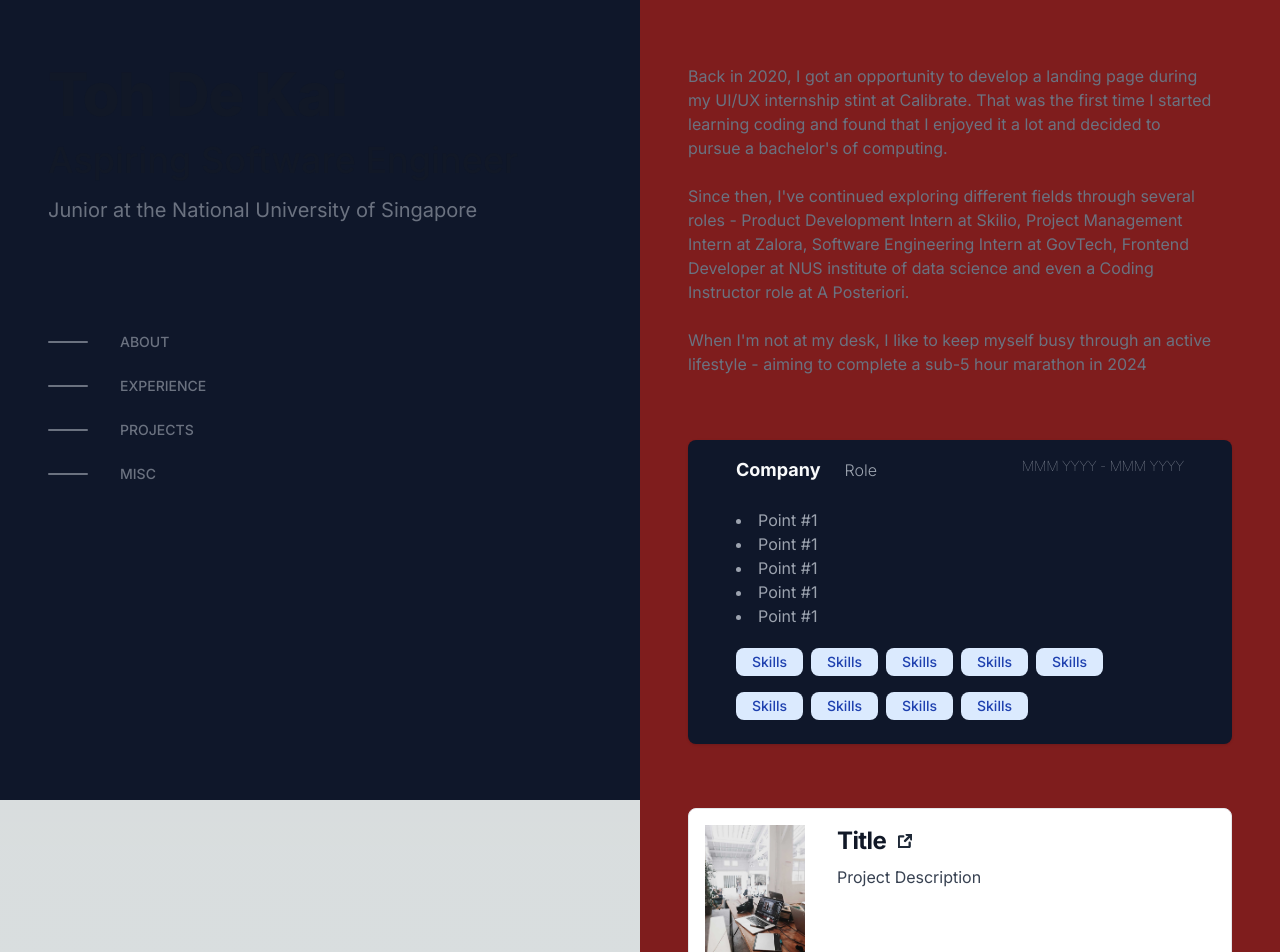
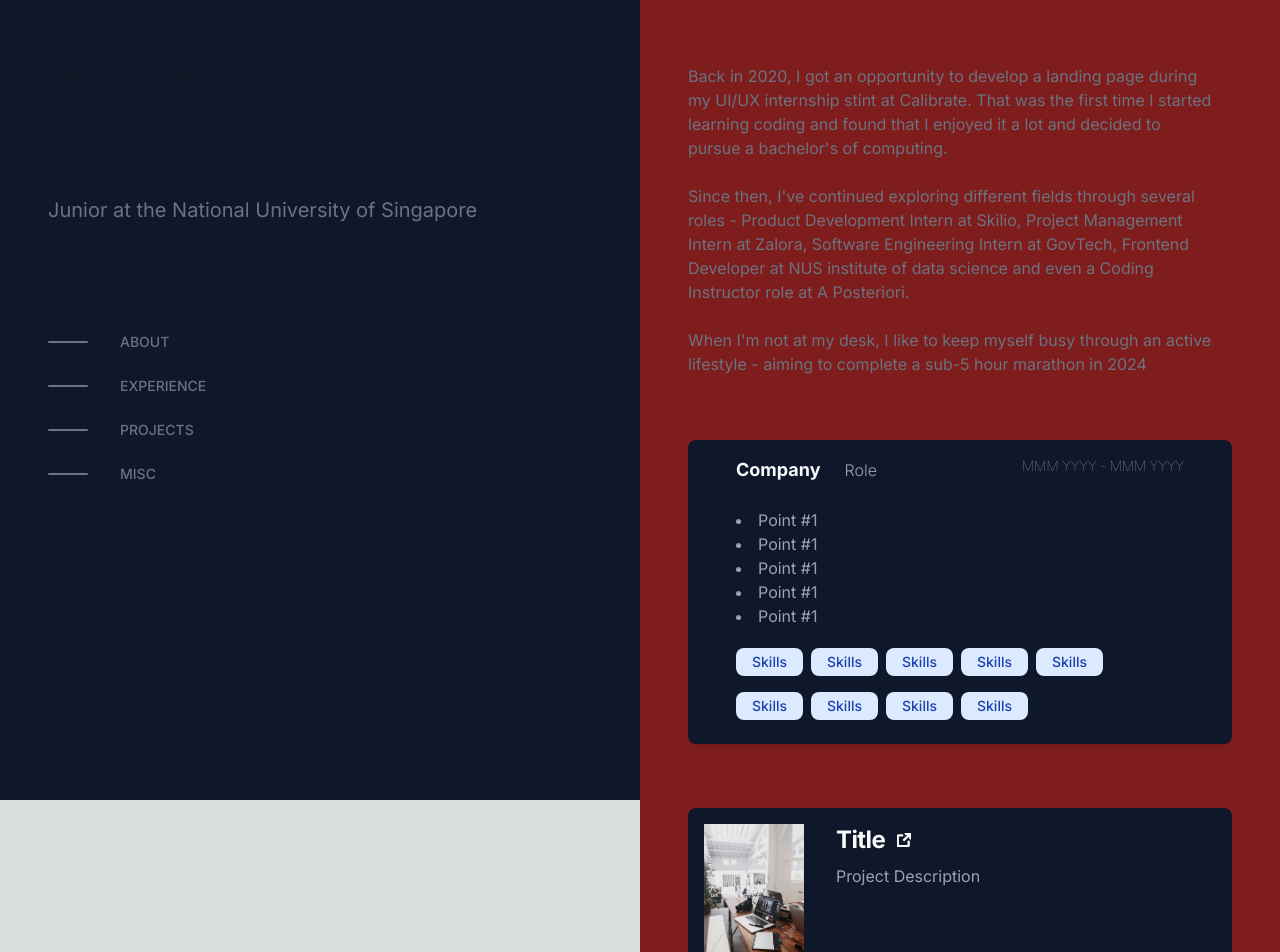
Before and after one commit to TohDeKai/portfolio, a Next.js app in the folder app/: page / in a window 1280 px wide. Shown: the top 952 px of the page. Built offline with nearby package versions, Linux system fonts and the light colour scheme.

Commit message:
FEAT: projects styling

```diff
--- a/app/src/app/components/projects.tsx
+++ b/app/src/app/components/projects.tsx
@@ -6,7 +6,7 @@ export default function Projects() {
       <div className="px-4 max-w-screen-xl py-8 lg:px-12 2xl:mr-54 flex flex-col lg:flex-row items-start lg:items-center">
         <a
           href="#"
-          className="flex flex-row w-full bg-white border border-gray-200 rounded-lg "
+          className="flex flex-row w-full rounded-lg bg-slate-900 hover:bg-slate-700"
         >
           <div className="object-cover px-4 py-4 rounded-t-lg h-auto rounded-none rounded-s-lg">
             <Image src="/static/image-4.jpg" alt="" width={100} height={100} />
@@ -14,11 +14,11 @@ export default function Projects() {
 
           <div className="flex flex-col pl-4 py-4 justify-start leading-normal">
             <div className="flex flex-row gap-3 mb-2">
-              <h5 className=" my-auto text-2xl font-bold tracking-tight text-gray-900">
+              <h5 className=" my-auto text-2xl font-bold tracking-tight text-gray-50">
                 Title
               </h5>
               <svg
-                className="w-[14px] h-[14px] my-auto text-gray-800 "
+                className="w-[14px] h-[14px] my-auto text-gray-50 "
                 aria-hidden="true"
                 xmlns="http://www.w3.org/2000/svg"
                 fill="none"
@@ -34,7 +34,7 @@ export default function Projects() {
               </svg>
             </div>
 
-            <p className="mb-3 font-normal text-gray-700">
+            <p className="mb-3 font-normal text-gray-400">
               Project Description
             </p>
           </div>
```
